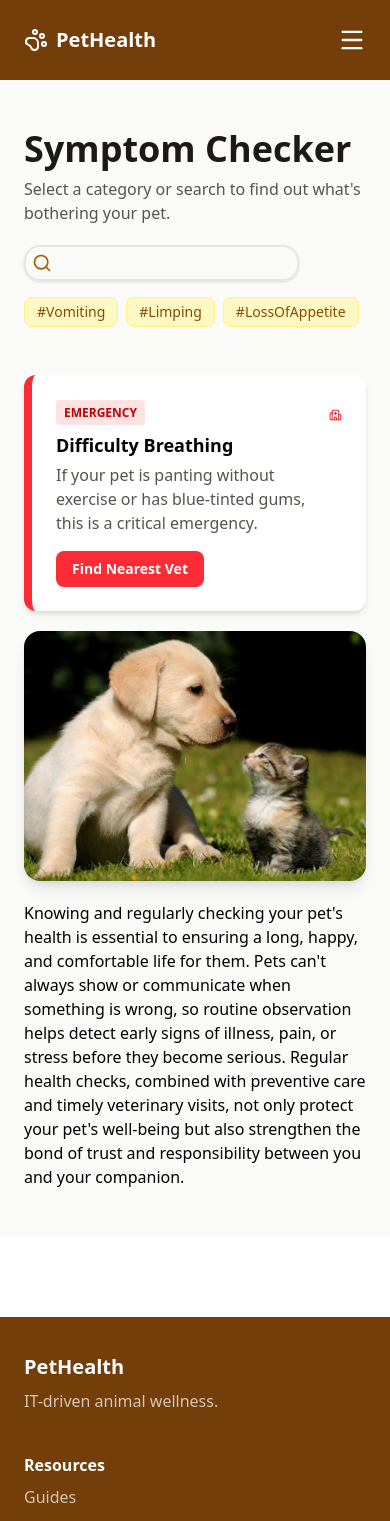
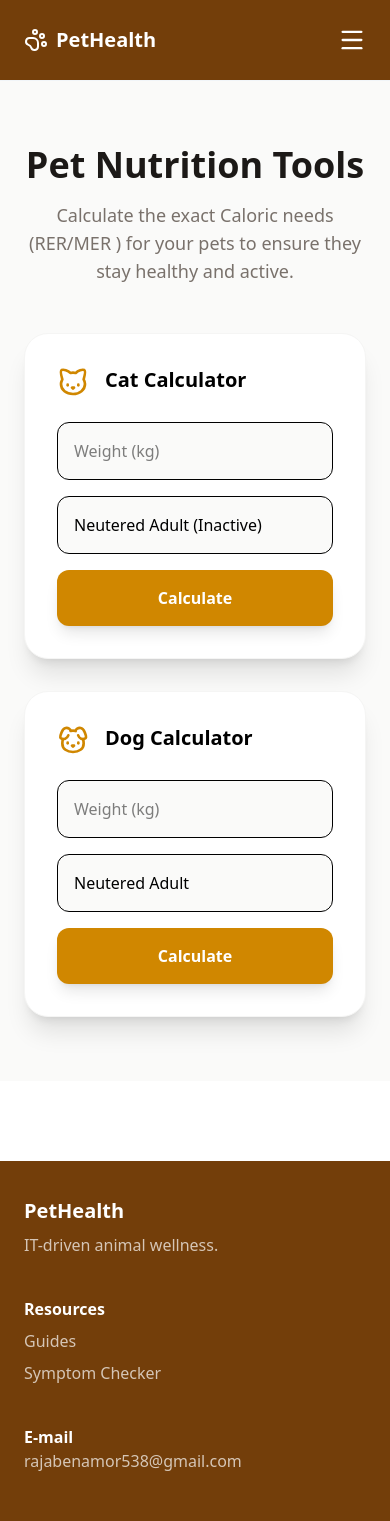
Before and after one commit to Rajabenamor/petHealth, a Next.js app: page /triage in a window 390 px wide. Shown: the top 1521 px of the page. Built offline with nearby package versions, Linux system fonts and the light colour scheme.

Commit message:
triage fix

```diff
--- a/package.json
+++ b/package.json
@@ -9,6 +9,7 @@
     "lint": "eslint"
   },
   "dependencies": {
+    "@vercel/speed-insights": "^1.3.1",
     "lucide-react": "^0.563.0",
     "next": "16.1.6",
     "react": "19.2.3",
--- a/src/app/layout.tsx
+++ b/src/app/layout.tsx
@@ -1,3 +1,4 @@
+import { SpeedInsights } from "@vercel/speed-insights/next"
 import type { Metadata } from "next";
 import { Geist, Geist_Mono } from "next/font/google";
 import "./globals.css";
--- a/src/app/triage/page.tsx
+++ b/src/app/triage/page.tsx
@@ -1,70 +1,25 @@
-import Link from "next/link";
-import Image from "next/image";
-import { HospitalIcon, Search } from "lucide-react";
-export default function TriagePage() {
+import CalorieCalculator from "@/components/CalorieCalculator";
+export default function CalculatorPage() {
   return (
-    <main className="min-h-screen bg-stone-50 py-12">
-
-      <div className="max-w-4xl mx-auto px-6">
-      <h1 className="text-4xl font-bold text-stone-900">Symptom Checker</h1>
-        <p className="text-stone-600 mt-2">
-          Select a category or search to find out what's bothering your pet.
-        </p>
-        <div className="relative flex items-center mt-5 gap-2">
-          <Search size={20} className="absolute text-yellow-700 ml-2" />
-          <input className=" py-1 rounded-2xl border-2 border-stone-200 outline-none focus:border-yellow-600 shadow-sm pl-10" />
+    <main className="min-h-screen bg-stone-50 py-16 px-6">
+      <div className="max-w-5xl mx-auto">
+        {/*Header */}
+        <div className="text-center mb-12">
+          <h1 className="text-4xl font-black text-stone-900 mb-4">
+            Pet Nutrition Tools
+          </h1>
+          <p className="text-stone-500 text-lg max-w-2xl mx-auto">
+            Calculate the exact Caloric needs (RER/MER ) for your pets to ensure
+            they stay healthy and active.
+          </p>
         </div>
-
-        {/* Below your Input, above the articles */}
-        <div className="mt-4 flex gap-2 overflow-x-auto pb-2">
-          <span className="bg-yellow-100 text-yellow-800 px-3 py-1 rounded-lg text-sm border border-yellow-200 cursor-pointer hover:bg-yellow-200">
-            #Vomiting
-          </span>
-          <span className="bg-yellow-100 text-yellow-800 px-3 py-1 rounded-lg text-sm border border-yellow-200 cursor-pointer hover:bg-yellow-200">
-            #Limping
-          </span>
-          <span className="bg-yellow-100 text-yellow-800 px-3 py-1 rounded-lg text-sm border border-yellow-200 cursor-pointer hover:bg-yellow-200">
-            #LossOfAppetite
-          </span>
+        {/*The Cards */}
+        <div className="grid grid-cols-1 md:grid-cols-2 gap-8">
+          {/*card 1 : cat card */}
+          <CalorieCalculator type="Cat"  />
+          {/*card 2 : dog card */}
+          <CalorieCalculator type="Dog"  />
         </div>
-        <div className="mt-10 bg-white border-l-8 border-red-500 p-6 rounded-xl shadow-md">
-          <div className="flex justify-between items-start">
-            <div>
-              <span className="bg-red-100 text-red-700 text-xs font-bold px-2 py-1 rounded">
-                EMERGENCY
-              </span>
-              <h3 className="text-lg md:text-xl font-bold mt-2">Difficulty Breathing</h3>
-              <p className="text-stone-600 mt-1">
-                If your pet is panting without exercise or has blue-tinted gums,
-                this is a critical emergency.
-              </p>
-            </div>
-            <HospitalIcon className="text-red-500 w-8 h-8 flex-col sm:flex-row" />
-          </div>
-          <button className="mt-4 bg-red-500 text-white px-4 py-2 rounded-lg text-sm font-bold">
-            Find Nearest Vet
-          </button>
-        </div>
-
-        <div className="relative w-full h-[250px] sm:h-[350px] md:h-[400px] rounded-2xl overflow-hidden shadow-lg mt-5">
-          <Image
-            src="/assets/pets2.jpg"
-            alt="cute pets"
-            fill
-            className="object-cover"
-          />
-        </div>
-        <p className="mt-5 text-base md:text-lg">
-          Knowing and regularly checking your pet&apos;s health is essential to
-          ensuring a long, happy, and comfortable life for them. Pets can&apos;t
-          always show or communicate when something is wrong, so routine
-          observation helps detect early signs of illness, pain, or stress
-          before they become serious. Regular health checks, combined with
-          preventive care and timely veterinary visits, not only protect your
-          pet&apos;s well-being but also strengthen the bond of trust and
-          responsibility between you and your companion.
-        </p>
-
       </div>
     </main>
   );
--- /dev/null
+++ b/src/components/CalorieCalculator.tsx
@@ -0,0 +1,84 @@
+"use client";
+import { Cat, Dog,} from "lucide-react";
+import { useState } from "react";
+import { PetType, PET_DATA, calculateRER } from "@/utils/petCalculations";
+// We define exactly what props this card accepts
+interface CalculatorProps {
+  type: PetType;
+}
+export default function CalorieCalculator({ type }: CalculatorProps) {
+  // 2. Select the icon automatically
+  const Icon = type === "Cat" ? Cat : Dog;
+  // 1. Get data specific to this pet (cat or dog)
+  const data = PET_DATA[type];
+  const stagesList = Object.keys(data.multipliers);
+  //life - stage _ condition
+  const [weight, setWeight] = useState("");
+  const [stage, setStage] = useState(stagesList[0]);
+  const [result, setResult] = useState(0);
+
+  const calculate = () => {
+    const rer = calculateRER(weight);
+
+    const multipliers = data.multipliers;
+    const mult = multipliers[stage as keyof typeof multipliers];
+    if (rer && mult) {
+      const mer = Math.round(rer * mult);
+      setResult(mer);
+    }
+  };
+  return (
+    <div className="bg-white p-8 rounded-3xl shadow-xl border border-stone-100">
+      <div className="flex gap-4 mb-6">
+        <Icon className="text-yellow-600" size={32} />
+        <h2 className="text-xl font-bold capitalize">{type} Calculator</h2>
+      </div>
+
+      <div className="space-y-4 flex-grow">
+        <input
+          type="number"
+          placeholder="Weight (kg)"
+          className="w-full p-4 rounded-xl bg-stone-50 border outline-none focus:border-yellow-500"
+          value={weight}
+          onChange={(e) => setWeight(e.target.value)}
+        />
+
+        <div className="relative">
+          <select
+            className="w-full p-4 rounded-xl bg-stone-50 border outline-none appearance-none cursor-pointer"
+            value={stage}
+            onChange={(e) => setStage(e.target.value)}
+          >
+            {stagesList.map((s) => (
+              <option key={s} value={s}>
+                {s}
+              </option>
+            ))}
+          </select>
+        </div>
+
+        <button
+          onClick={calculate}
+          className="w-full bg-yellow-600 text-white py-4 rounded-xl font-bold shadow-lg"
+        >
+          Calculate
+        </button>
+        {result > 0 && (
+          <div className="mt-6 p-6 bg-yellow-50 rounded-3xl border border-yellow-100 text-center ">
+            <p className="text-yellow-600 font-bold text-xs uppercase ">
+              Estimated Daily Calories (MER)
+            </p>
+            <h2 className="text-4xl font-black text-yellow-700 mt-1">
+              {result} <span className="text-lg">kcal</span>
+            </h2>
+            <p className="text-yellow-600 font-bold text-xs uppercase ">
+              Resting Energy Requirement (RER) :{" "}
+              {Math.round(calculateRER(weight))}{" "}
+              <span className="lowercase">kcal</span>
+            </p>
+          </div>
+        )}
+      </div>
+    </div>
+  );
+}
--- a/src/components/Footer.tsx
+++ b/src/components/Footer.tsx
@@ -27,18 +27,7 @@ export default function Footer() {
           <div>
             <h4 className="font-semibold text-white">E-mail</h4>
             <p className="text-white/70">rajabenamor538@gmail.com</p>
-            <h4 className="font-semibold text-white mt-2"> Enter your E-mail</h4>
-            <input
-              className="w-full mt-2 rounded-xl border-2 border-white outline-none focus:border-yellow-600 shadow-sm py-2"
-              placeholder="  Enter Your E-mail here"
-              type="email"
-            />
-            <button
-          type="submit"
-          className="bg-yellow-600 text-white font-bold py-2 px-6 rounded-xl w-fit hover:bg-yellow-700 transition mt-2"
-        >
-          Submit
-        </button>
+
           </div>
         </div>
         <div>
--- /dev/null
+++ b/src/utils/petCalculations.ts
@@ -0,0 +1,36 @@
+//the formula for rer : the ideal one
+// there is another formula (30 * weight_kg) + 70 but only accurate for cats and dogs weighing between 2kg and 20kg.
+
+export const calculateRER = (weight : string) => {
+    const weightNum = parseFloat(weight);
+    if(!weightNum || weightNum <= 0) return 0;
+    return 70 * Math.pow(weightNum , 0.75);
+};
+
+
+// pet-specific multipliers (mer)
+
+export const PET_DATA  = {
+    Cat : {
+        multipliers : {
+            "Neutered Adult (Inactive)": 1.2,
+            "Intact Adult": 1.4,
+            "Active Adult": 1.6,
+            "Kitten (0-4 months)": 3.0,
+            "Kitten (4-12 months)": 2.0,
+            "Obese Prone": 1.0,
+        }
+    },
+    Dog:{
+        multipliers : {
+            "Neutered Adult": 1.6,
+            "Intact Adult": 1.8,
+            "Active Adult": 2.5,
+            "Puppy (< 4 months)": 3.0,
+            "Weight Loss": 1.0,
+        }
+    }
+
+} as const ;
+
+export type PetType = keyof typeof PET_DATA;
--- a/tsconfig.json
+++ b/tsconfig.json
@@ -29,6 +29,6 @@
     ".next/types/**/*.ts",
     ".next/dev/types/**/*.ts",
     "**/*.mts"
-  ],
+, "src/utils/petCalculations.ts"  ],
   "exclude": ["node_modules"]
 }
```
Also changed, not shown: src/app/page.tsx (+19 -25 lines), 1 other file (tests, documents, lock files or other folders).
